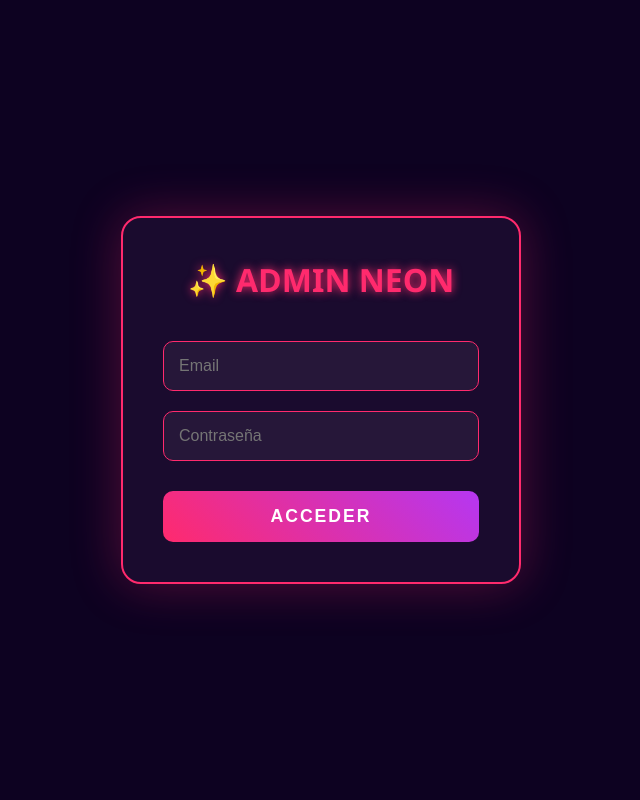
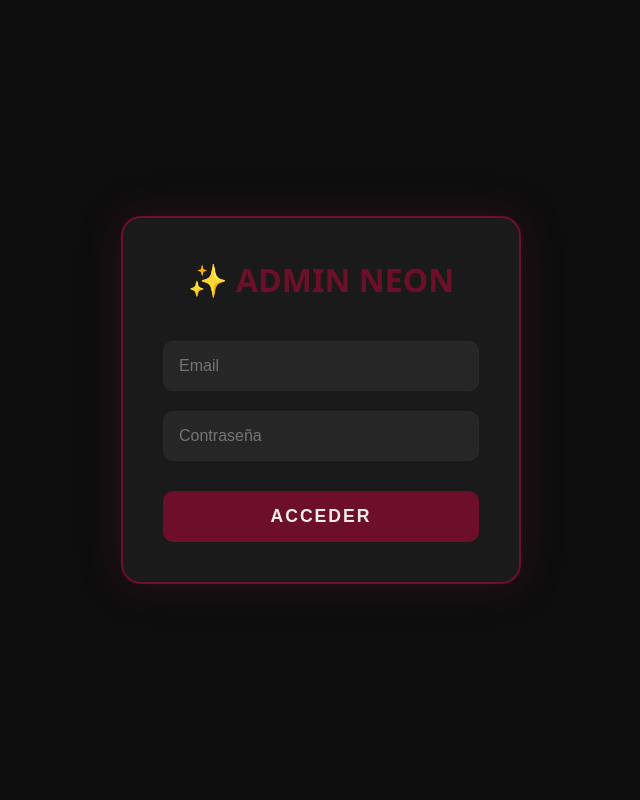
Before and after one commit to GaMmYg9g/sexyxhop, a PHP site: page /admin.html in a window 1280 px wide. Shown: the whole page, without its empty margins (319-959 px from the left). Run offline with PHP 8.4, Linux system fonts and the light colour scheme.

Commit message:
Update admin.css

```diff
--- a/public/CSS/admin.css
+++ b/public/CSS/admin.css
@@ -1,14 +1,10 @@
 :root {
-    --neon-pink: #ff2a6d;
-    --neon-purple: #b537f2;
-    --neon-blue: #05d9e8;
-    --neon-green: #00ff9f;
-    --dark-bg: #0d0221;
-    --darker-bg: #0a0a0f;
-    --card-bg: #1a0b2e;
-    --card-border: #2a1a3a;
-    --text-light: #ffffff;
-    --text-muted: #c0b0d0;
+    --bg-dark: #0E0E0E;
+    --primary-burgundy: #6D0F2B;
+    --text-ivory: #F2EDE8;
+    --accent-gold: #B89B5E;
+    --card-bg: #1A1A1A;
+    --border-color: #2A2A2A;
 }
 
 * {
@@ -19,8 +15,8 @@
 
 body {
     font-family: 'Segoe UI', system-ui, sans-serif;
-    background: var(--dark-bg);
-    color: var(--text-light);
+    background: var(--bg-dark);
+    color: var(--text-ivory);
     min-height: 100vh;
 }
 
@@ -34,47 +30,46 @@ body {
 
 .login-box {
     background: var(--card-bg);
-    border: 2px solid var(--neon-pink);
+    border: 2px solid var(--primary-burgundy);
     border-radius: 20px;
     padding: 40px;
     width: 100%;
     max-width: 400px;
-    box-shadow: 0 0 50px rgba(255, 42, 109, 0.3);
+    box-shadow: 0 0 40px rgba(109, 15, 43, 0.3);
 }
 
 .login-box h2 {
-    color: var(--neon-pink);
+    color: var(--primary-burgundy);
     text-align: center;
     margin-bottom: 30px;
     font-size: 2em;
-    text-shadow: 0 0 10px var(--neon-pink);
 }
 
 .neon-input {
     width: 100%;
     padding: 15px;
     margin: 10px 0;
-    background: rgba(255,255,255,0.05);
-    border: 1px solid var(--neon-pink);
+    background: rgba(255, 255, 255, 0.05);
+    border: 1px solid var(--border-color);
     border-radius: 10px;
-    color: white;
+    color: var(--text-ivory);
     font-size: 1em;
     transition: all 0.3s;
 }
 
 .neon-input:focus {
     outline: none;
-    border-color: var(--neon-blue);
-    box-shadow: 0 0 20px rgba(5, 217, 232, 0.3);
+    border-color: var(--primary-burgundy);
+    box-shadow: 0 0 20px rgba(109, 15, 43, 0.3);
 }
 
 .neon-button {
     width: 100%;
     padding: 15px;
-    background: linear-gradient(45deg, var(--neon-pink), var(--neon-purple));
+    background: var(--primary-burgundy);
     border: none;
     border-radius: 10px;
-    color: white;
+    color: var(--text-ivory);
     font-size: 1.1em;
     font-weight: bold;
     text-transform: uppercase;
```
Also changed, not shown: other parts of public/CSS/admin.css (+41 -35 lines).
